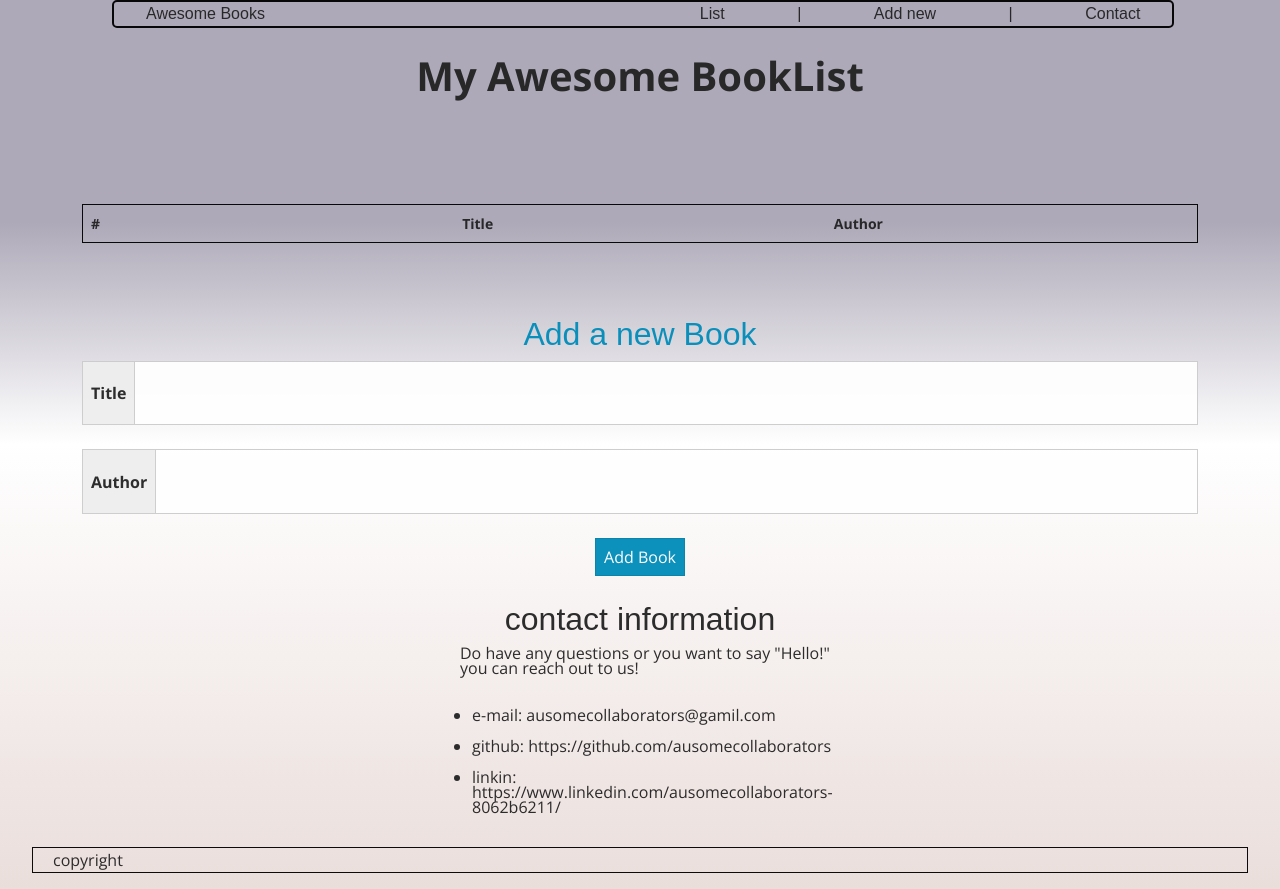
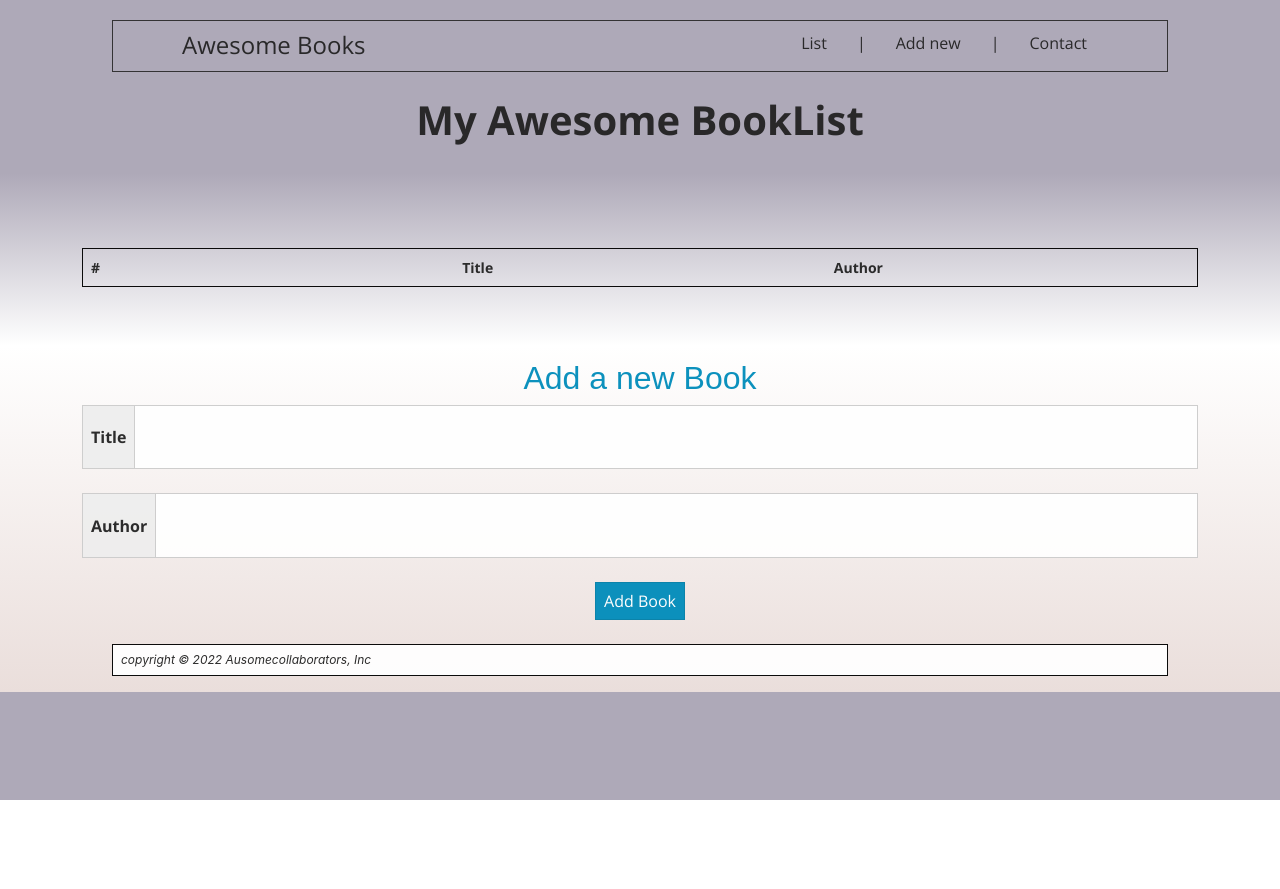
Before and after one commit to Kayonga99/Awesome-Books, a website: page index.html in a window 1280 px wide. After the commit the page ends 800 px from the top, so only its background shows below. Drawn offline with nearby package versions, Linux system fonts and the light colour scheme.

Commit message:
Add class, Add margin-top and left, add position.

```diff
--- a/index.html
+++ b/index.html
@@ -9,13 +9,8 @@
     <link rel="stylesheet" href="style.css">
 </head>
     <nav>
-<ul class="nav">
-    <li>Awesome Books</li>
-    <li></li>
-    <li></li>
-    <li></li>
-    <li></li>
-    <li></li>
+        <h4 class="nav-h4">Awesome Books</h4>
+        <ul class="nav-list">
     <li>List</li>
     <li>|</li>
     <li>Add new</li>
@@ -71,7 +66,7 @@
 </div>
 <footer>
 <p class="pboder">
-copyright
+copyright © 2022 Ausomecollaborators, Inc
 </p>
 </footer>
       <script src="ref.js"></script>
--- a/style.css
+++ b/style.css
@@ -83,7 +83,44 @@
 }
 
 .pboder {
-  margin-left: 2em;
-  margin-right: 2em;
+  margin-left: 7rem;
+  margin-right: 7rem;
   border: 1px solid black;
+  padding: 0.375rem 0.5rem;
+  width: auto;
+  font-size: 12px;
+  font-family: 'inter', sans-serif;
+  font-style: italic;
+  background-color: #fff;
 }
+
+.contact {
+  display: none;
+}
+
+.nav-list {
+display: flex;
+flex-direction: row;
+justify-content: flex-end;
+list-style: none;
+margin-right: 80px;
+gap: 30px;
+padding-top: 10px;
+}
+
+nav {
+  border: 1px solid rgb(46, 45, 45);
+  margin: 20px;
+  /* width: 90rem; */
+  margin-left: 7rem;
+  margin-right: 7rem;
+position: relative;
+
+}
+
+.nav-h4 {
+  position: absolute;
+  left: 69px;
+padding-top: 10px;
+
+}
```
